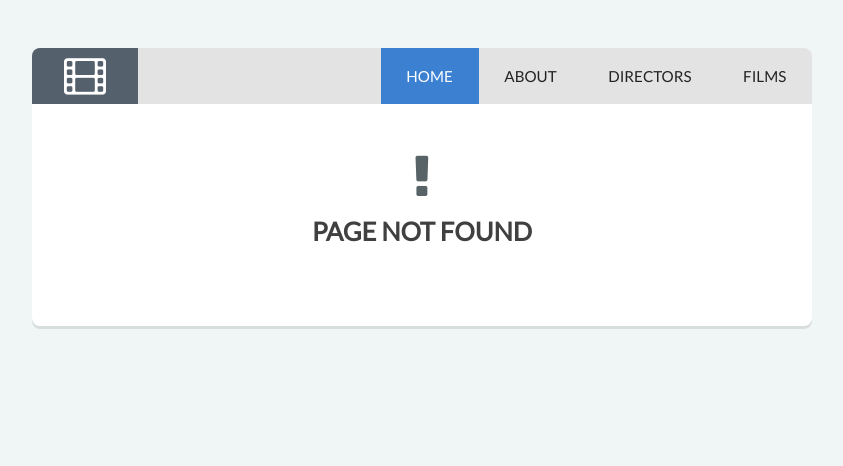
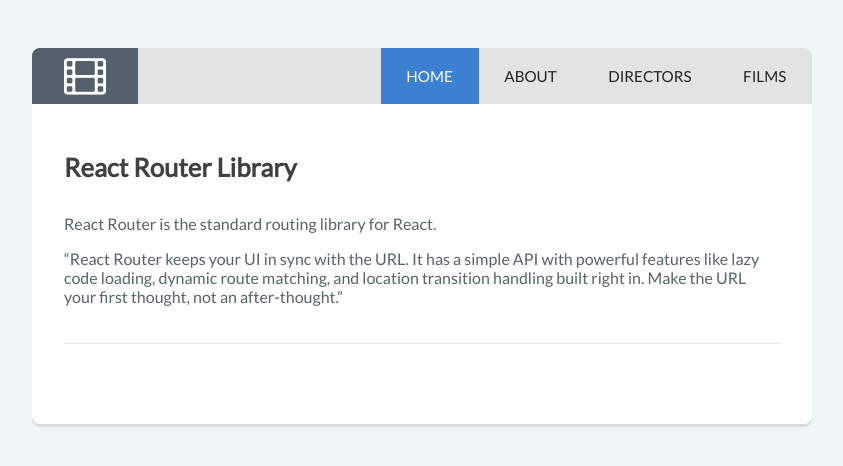
Before and after one commit to Mariusz89/React-Router, a React (Create React App) app in the folder my-app/: page / in a window 1280 px wide. Before the commit this address had no page. Shown: the top 466 px of the page, without its empty margins (218-1061 px from the left). Built offline with nearby package versions, Linux system fonts and the light colour scheme.

Commit message:
Change main path /

```diff
--- a/my-app/src/components/App.js
+++ b/my-app/src/components/App.js
@@ -21,7 +21,7 @@
       	<div className="App">
           <Header />
           <Switch>
-     			  <Route exact path="/projekt17" render={() => <Home />} />
+     			  <Route path="/" render={() => <Home />} />
             <Route path="/about" render={() => <About title="About" />} />
             <Route path="/directors" render={() => <Directors />} />
             <Route path="/films" component={Films} />
```
